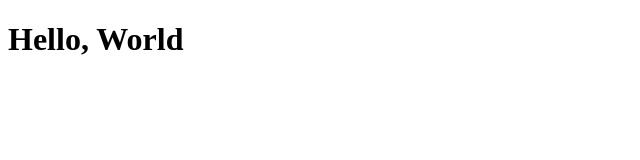
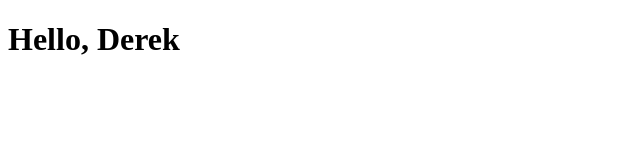
Before and after one commit to Carlos1026-web/PracticeGit, a plain HTML site: page index.html in a window 1280 px wide. Shown: the full height of the page, 0-640 px from the left. Drawn offline with Linux system fonts and the light colour scheme.

Commit message:
update to match instructions

```diff
--- a/index.html
+++ b/index.html
@@ -6,6 +6,6 @@
     <title>Document</title>
 </head>
 <body>
-    <h1>Hello, World</h1>
+    <h1>Hello, Derek</h1>
 </body>
 </html>
```
